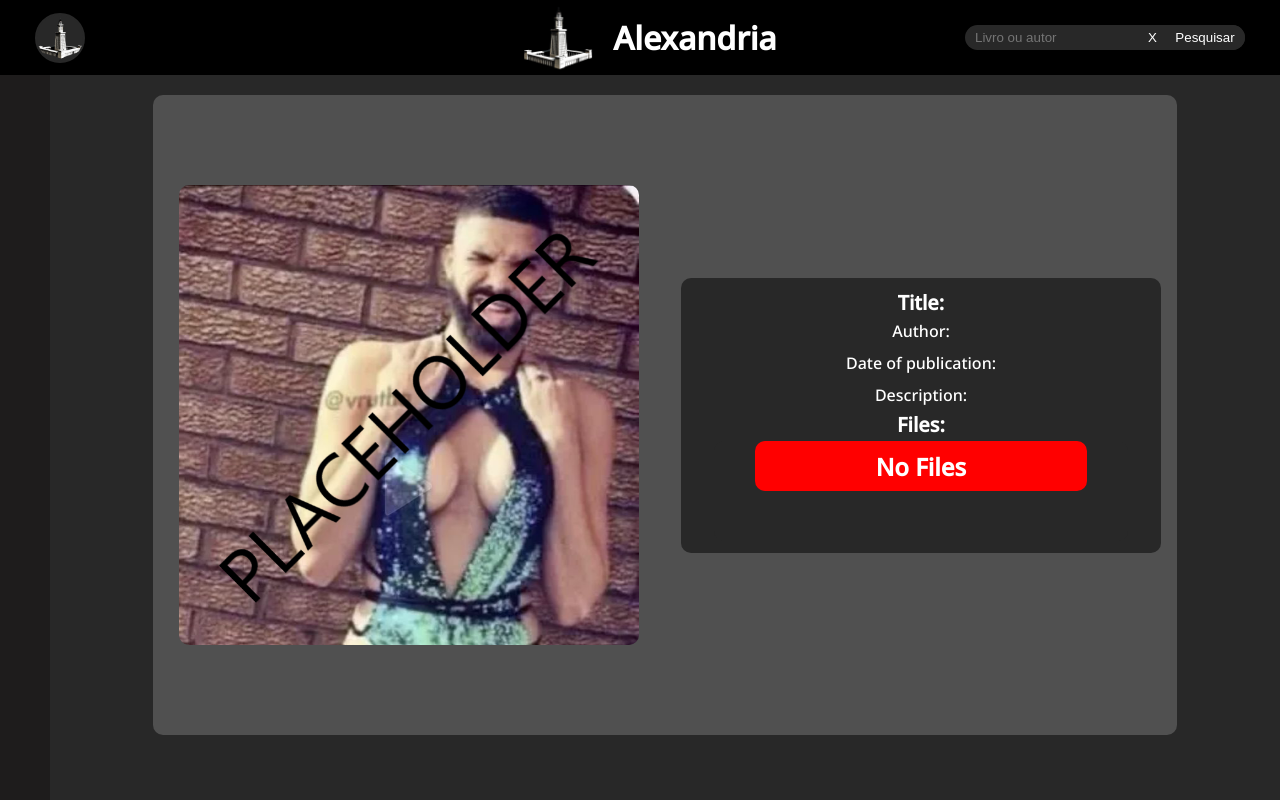
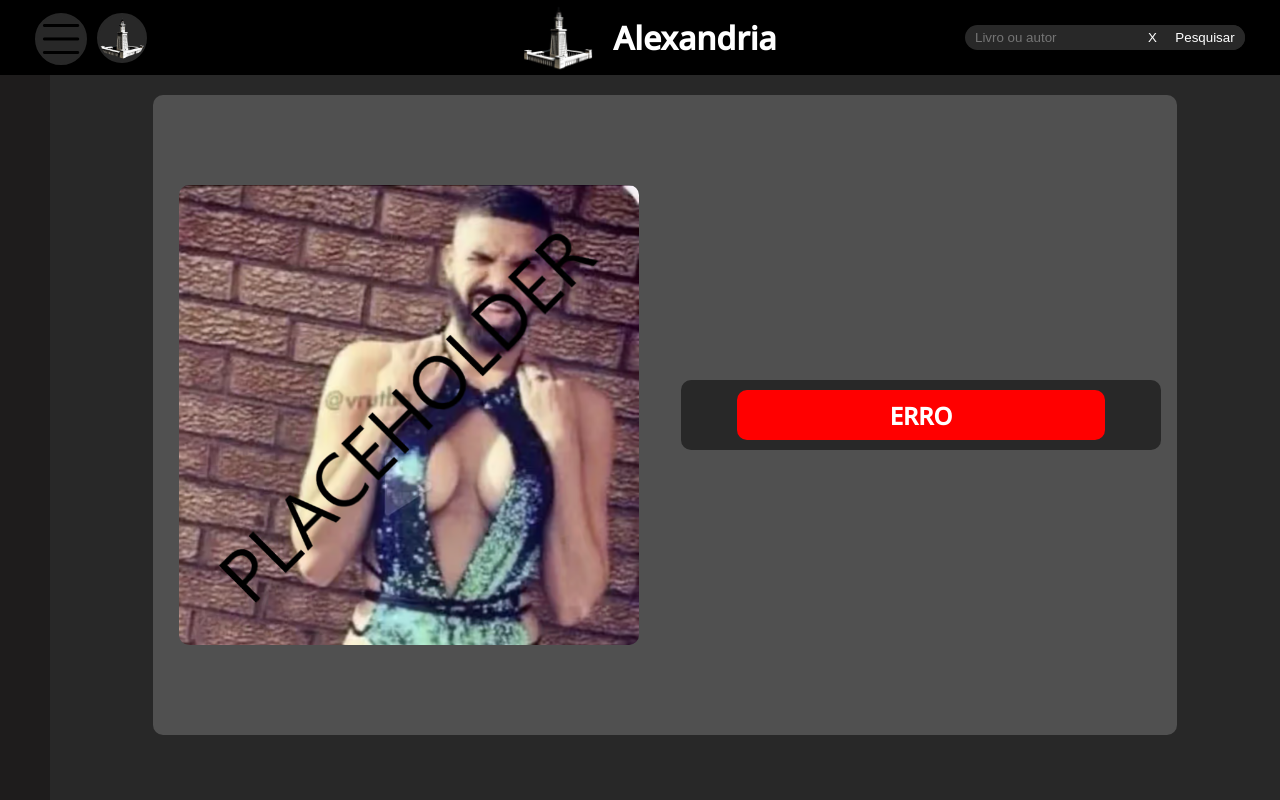
Before and after one commit to Wanddarey/PAP, a PHP site: page /dashboard/livro.php in a window 1280 px wide. Run offline with PHP 8.4, Linux system fonts and the light colour scheme; data comes from the database, SQL or seed files in the repository; data that the repository does not hold is empty.

Commit message:
moredumb

```diff
--- a/css/Styles.css
+++ b/css/Styles.css
@@ -218,6 +218,11 @@
     transition: left ease-in-out 400ms;
 }
 
+.sideMenu:focus-within {
+    left: 0px;
+    transition: left ease-in-out 400ms;
+}
+
 .sideMenuContent {
     margin-right: 50px;
     margin-left: 50px;
@@ -229,6 +234,11 @@
 .sideMenuLink {
     font-size: 1.5rem;
     color: var(--linkColor);
+}
+
+.sideMenuLink:focus + .sideMenu {
+    left: 0px;
+
 }
 
 .sideMenuSeparator {
--- a/html/header.php
+++ b/html/header.php
@@ -1,6 +1,7 @@
 <header>
     <div class="menu">
         <div class="menuContainer">
+        <a href="#sideMenu"><img id="pfpCorner" src="./resources/hmbmenu.png" class="pfpContainerCorner" alt=""></a>
             <?php
                 if ( 1 == 1) {
                     echo '<img id="pfpCorner" src="./resources/alexandriaLogoFinal.png" class="pfpContainerCorner" alt="">';
--- a/html/sideMenu.html
+++ b/html/sideMenu.html
@@ -1,4 +1,4 @@
-<div id="sideMenu" class="sideMenu">
+<div tabindex="-1" id="sideMenu" class="sideMenu">
     <div class="sideMenuContent">
         <a class="sideMenuLink" href="./Index.php">Pagina Principal</a>
         <div class="sideMenuSeparator"></div>
--- a/livro.php
+++ b/livro.php
@@ -3,18 +3,39 @@
 include_once './php/Basics.php';
 
 $result;
-
+function getBookInfo()
+{
     if ($_SERVER["REQUEST_METHOD"] == "GET" && isset($_GET["book"]) /*&& is_int($_GET["book"])*/) {
 
         $book = test_input($_GET["book"]);
-    consoleLog($book);
         $result = dbGetBook($book)[0];
         if (empty($result)) {
             echo '<div class="noResult"><h2>ERRO</h2></div>';
+        } else {
+            echo '<h1 class="bookInfoText">Title: ' . $result['title'] . '</h1>';
+            echo '<p class="textNoMargin">Author: ' . $result['author'] . '</p>';
+            echo '<p class="textNoMargin">Date of publication: ' . $result['dOP'] . '</p>';
+            echo '<p class="textNoMargin">Description: ' . $result['description'] . '</p>';
+            echo '<h1 class="bookInfoText">Files:</h1>';
+            echo '<div class="filesDisplay">';
+            if (empty($files)) {
+                echo '<div class="noResult"><h2>No Files</h2></div>';
+            } else {
+                foreach ($files as $file) {
+                    $fileRow = '<a class="fileRow">';
+                    $lang = dbGetLang($file['langId']);
+                    $fileName = '<h3 class="fileRowElement" title=" Name: ' . $file['fileName'] . '">' . $file['fileName'] . '</h3>';
+                    $fileLang = '<h3 class="fileRowElement" title=" Language: ' . $lang[0]['language'] . '">' . $lang[0]['short'] . '</h3>';
+                    $fileRow .= $fileName . $fileLang . '</a>';
+                    echo $fileRow;
+                }
+            }
+            echo '</div>';
         }
 
     } else {
         echo '<div class="noResult"><h2>ERRO</h2></div>';
+    }
 }
 ?>
 
@@ -40,9 +61,9 @@
             <div class="bookInfoCardHalf">
                 <?php
                 if (empty($result['cover'])) {
-                    $displayImage = '<img class="bookInfoImage" src="./imagens/displayImages/placeholder.png">';
+                    $displayImage = '<img class="bookInfoImage" src="./imagens/displayImages/placeholder.avif">';
                 } else {
-                    $displayImage = '<img class="bookInfoImage" src="./imagens/displayImages/' . $result['cover'] . '">';
+                    $displayImage = '<img class="bookInfoImage" src="./imagens/displayImages/' . $result['cover'] . '.avif">';
                 }
                 echo $displayImage;
                 ?>
@@ -50,29 +71,8 @@
             <div class="bookInfoCardHalf">
                 <div class="infoContainer">
                     <?php
-                    echo '<h1 class="bookInfoText">Title: ' . $result['title'] . '</h1>';
-                    echo '<p class="textNoMargin">Author: ' . $result['author'] . '</p>';
-                    echo '<p class="textNoMargin">Date of publication: ' . $result['dOP'] . '</p>';
-                    echo '<p class="textNoMargin">Description: ' . $result['description'] . '</p>';
+                    getBookInfo();
                     ?>
-                    <h1 class="bookInfoText">Files:</h1>
-                    <div class="filesDisplay">
-                        <?php
-                        $files = dbGetFiles($result['Id']);
-                        if (empty($files)) {
-                            echo '<div class="noResult"><h2>No Files</h2></div>';
-                        } else {
-                            foreach ($files as $file) {
-                                $fileRow = '<a class="fileRow">';
-                                $lang = dbGetLang($file['langId']);
-                                $fileName = '<h3 class="fileRowElement" title=" Name: ' . $file['fileName'] . '">' . $file['fileName'] .'</h3>';
-                                $fileLang = '<h3 class="fileRowElement" title=" Language: ' . $lang[0]['language'] . '">' . $lang[0]['short'] .'</h3>';
-                                $fileRow .= $fileName . $fileLang . '</a>';
-                                echo $fileRow;
-                            }
-                        }
-                        ?>
-                    </div>
                 </div>
             </div>
         </card>
```
Also changed, not shown: resources/hmbmenu.png (added). Lines whose indentation alone changed are shown as unchanged.
